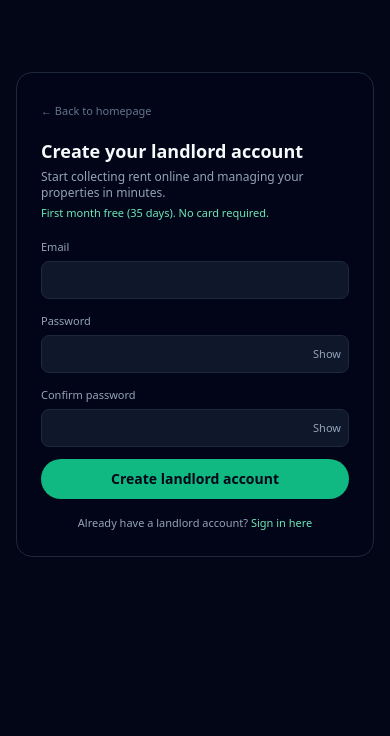
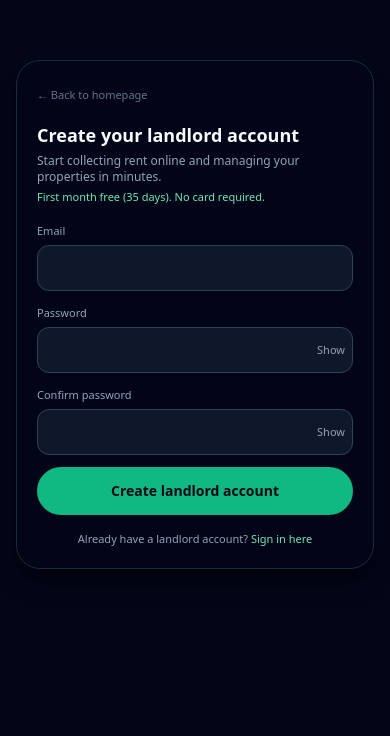
Before and after one commit to rentzentro/rentzentro-app, a Next.js app: page /landlord/signup in a window 390 px wide. Shown: the part 108-844 px from the top of the page. Built offline with nearby package versions, Linux system fonts and the light colour scheme; no server answers.

Commit message:
Improve mobile auth flow consistency across login/signup pages

```diff
--- a/app/globals.css
+++ b/app/globals.css
@@ -25,3 +25,25 @@ body {
     )
     rgb(var(--background-start-rgb));
 }
+
+@layer components {
+  .rz-auth-shell {
+    @apply min-h-screen bg-slate-950 px-4 py-6 text-slate-50 sm:px-5 sm:py-8;
+  }
+
+  .rz-auth-card {
+    @apply w-full max-w-md rounded-3xl border border-slate-800 bg-slate-950/80 p-5 shadow-xl shadow-black/35 sm:p-6;
+  }
+
+  .rz-field {
+    @apply w-full rounded-xl border border-slate-700 bg-slate-900 px-3 py-3 text-sm text-slate-50 outline-none transition focus:border-emerald-500 focus:ring-1 focus:ring-emerald-500;
+  }
+
+  .rz-btn-primary {
+    @apply inline-flex min-h-[48px] w-full items-center justify-center rounded-full bg-emerald-500 px-5 py-3 text-sm font-semibold text-slate-950 transition duration-200 hover:bg-emerald-400 active:scale-95 disabled:cursor-not-allowed disabled:opacity-60;
+  }
+
+  .rz-btn-secondary {
+    @apply inline-flex min-h-[48px] w-full items-center justify-center rounded-full border border-slate-700 bg-slate-900 px-5 py-3 text-sm font-semibold text-slate-100 transition duration-200 hover:border-slate-600 hover:bg-slate-800 active:scale-95 disabled:cursor-not-allowed disabled:opacity-60;
+  }
+}
--- a/app/landlord/login/page.tsx
+++ b/app/landlord/login/page.tsx
@@ -80,8 +80,8 @@ export default function LandlordLoginPage() {
   };
 
   return (
-    <div className="min-h-screen bg-slate-950 text-slate-50 flex items-center justify-center px-4">
-      <div className="w-full max-w-md rounded-2xl border border-slate-800 bg-slate-950/80 p-6 shadow-sm">
+    <div className="rz-auth-shell flex items-center justify-center">
+      <div className="rz-auth-card">
         <div className="mb-4">
           <Link
             href="/"
@@ -119,7 +119,7 @@ export default function LandlordLoginPage() {
                 autoComplete="email"
                 value={email}
                 onChange={(e) => setEmail(e.target.value)}
-              className="w-full rounded-lg border border-slate-800 bg-slate-900 px-3 py-2 text-sm text-slate-50 focus:ring-emerald-500"
+                className="rz-field"
               />
           </div>
 
@@ -133,7 +133,7 @@ export default function LandlordLoginPage() {
                 autoComplete="current-password"
                 value={password}
                 onChange={(e) => setPassword(e.target.value)}
-                className="w-full rounded-lg border border-slate-800 bg-slate-900 px-3 py-2 pr-16 text-sm text-slate-50 focus:ring-emerald-500"
+                className="rz-field pr-16"
               />
               <button
                 type="button"
@@ -159,7 +159,7 @@ export default function LandlordLoginPage() {
           <button
             type="submit"
             disabled={loading}
-            className="mt-3 w-full rounded-full bg-emerald-500 px-4 py-2.5 text-sm font-semibold text-slate-950 hover:bg-emerald-400 disabled:opacity-60"
+            className="rz-btn-primary mt-3"
           >
             {loading ? 'Signing in…' : 'Sign in as landlord'}
           </button>
--- a/app/landlord/signup/page.tsx
+++ b/app/landlord/signup/page.tsx
@@ -88,8 +88,8 @@ export default function LandlordSignupPage() {
   };
 
   return (
-    <div className="min-h-screen bg-slate-950 text-slate-50 flex items-center justify-center px-4">
-      <div className="w-full max-w-md rounded-2xl border border-slate-800 bg-slate-950/80 p-6 shadow-sm">
+    <div className="rz-auth-shell flex items-center justify-center">
+      <div className="rz-auth-card">
         <div className="mb-4">
           <Link href="/" className="text-[11px] text-slate-500 hover:text-emerald-400">
             ← Back to homepage
@@ -129,7 +129,7 @@ export default function LandlordSignupPage() {
                 autoComplete="email"
                 value={email}
                 onChange={(e) => setEmail(e.target.value)}
-              className="w-full rounded-lg border border-slate-800 bg-slate-900 px-3 py-2 text-sm text-slate-50 focus:ring-emerald-500"
+                className="rz-field"
                 required
               />
           </div>
@@ -142,7 +142,7 @@ export default function LandlordSignupPage() {
                 autoComplete="new-password"
                 value={password}
                 onChange={(e) => setPassword(e.target.value)}
-                className="w-full rounded-lg border border-slate-800 bg-slate-900 px-3 py-2 pr-16 text-sm text-slate-50 focus:ring-emerald-500"
+                className="rz-field pr-16"
                 required
               />
               <button
@@ -165,7 +165,7 @@ export default function LandlordSignupPage() {
                 autoComplete="new-password"
                 value={confirmPassword}
                 onChange={(e) => setConfirmPassword(e.target.value)}
-                className="w-full rounded-lg border border-slate-800 bg-slate-900 px-3 py-2 pr-16 text-sm text-slate-50 focus:ring-emerald-500"
+                className="rz-field pr-16"
                 required
               />
               <button
@@ -181,7 +181,7 @@ export default function LandlordSignupPage() {
           <button
             type="submit"
             disabled={loading}
-            className="mt-3 w-full rounded-full bg-emerald-500 px-4 py-2.5 text-sm font-semibold text-slate-950 hover:bg-emerald-400 disabled:opacity-60"
+            className="rz-btn-primary mt-3"
           >
             {loading ? 'Creating your account…' : 'Create landlord account'}
           </button>
--- a/app/login/page.tsx
+++ b/app/login/page.tsx
@@ -23,8 +23,8 @@ function LoginCard({
 }) {
   const buttonClass =
     accent === 'emerald'
-      ? 'bg-emerald-500 text-slate-950 hover:bg-emerald-400'
-      : 'border border-slate-700 bg-slate-900 text-slate-100 hover:bg-slate-800';
+      ? 'rz-btn-primary'
+      : 'rz-btn-secondary';
 
   return (
     <div className="rounded-3xl border border-slate-800 bg-slate-950/80 p-5 shadow-sm transition duration-300 hover:-translate-y-1 hover:border-emerald-500/20 hover:bg-slate-900/70">
@@ -33,7 +33,7 @@ function LoginCard({
 
       <Link
         href={href}
-        className={`mt-5 inline-flex min-h-[48px] w-full items-center justify-center rounded-full px-5 py-3 text-sm font-semibold transition duration-200 active:scale-95 ${buttonClass}`}
+        className={`mt-5 ${buttonClass}`}
       >
         {buttonText}
       </Link>
@@ -99,14 +99,14 @@ export default function LoginChooserPage() {
           <div className="mt-4 grid gap-3 sm:grid-cols-2">
             <Link
               href="/landlord/signup"
-              className="inline-flex min-h-[48px] items-center justify-center rounded-full bg-emerald-500 px-5 py-3 text-sm font-semibold text-slate-950 transition hover:bg-emerald-400 active:scale-95"
+              className="rz-btn-primary"
             >
               Create landlord account
             </Link>
 
             <Link
               href="/tenant/signup"
-              className="inline-flex min-h-[48px] items-center justify-center rounded-full border border-slate-700 bg-slate-900 px-5 py-3 text-sm font-semibold text-slate-100 transition hover:bg-slate-800 active:scale-95"
+              className="rz-btn-secondary"
             >
               Create tenant account
             </Link>
--- a/app/team/login/page.tsx
+++ b/app/team/login/page.tsx
@@ -56,7 +56,7 @@ export default function TeamLoginPage() {
   };
 
   return (
-    <main className="min-h-screen bg-slate-950 text-slate-50 px-4 py-6">
+    <main className="rz-auth-shell">
       <div className="mx-auto max-w-md space-y-6">
         {/* Header */}
         <header className="space-y-2">
@@ -102,7 +102,7 @@ export default function TeamLoginPage() {
                 type="email"
                 value={email}
                 onChange={(e) => setEmail(e.target.value)}
-                className="w-full rounded-md border border-slate-700 bg-slate-900 px-3 py-2 text-xs text-slate-50 placeholder:text-slate-500 focus:outline-none focus:ring-1 focus:ring-emerald-500"
+                className="rz-field text-xs placeholder:text-slate-500"
                 placeholder="name@example.com"
                 autoComplete="email"
                 required
@@ -117,7 +117,7 @@ export default function TeamLoginPage() {
                 type="password"
                 value={password}
                 onChange={(e) => setPassword(e.target.value)}
-                className="w-full rounded-md border border-slate-700 bg-slate-900 px-3 py-2 text-xs text-slate-50 placeholder:text-slate-500 focus:outline-none focus:ring-1 focus:ring-emerald-500"
+                className="rz-field text-xs placeholder:text-slate-500"
                 placeholder="Your RentZentro password"
                 autoComplete="current-password"
                 required
@@ -131,7 +131,7 @@ export default function TeamLoginPage() {
             <button
               type="submit"
               disabled={submitting}
-              className="mt-2 w-full rounded-full bg-emerald-500 px-4 py-2.5 text-xs font-semibold text-slate-950 hover:bg-emerald-400 disabled:cursor-not-allowed disabled:opacity-60"
+              className="rz-btn-primary mt-2 text-xs"
             >
               {submitting ? 'Signing you in…' : 'Sign in as team member'}
             </button>
--- a/app/tenant/login/page.tsx
+++ b/app/tenant/login/page.tsx
@@ -40,8 +40,8 @@ export default function TenantLoginPage() {
   };
 
   return (
-    <main className="min-h-screen bg-slate-950 text-slate-50 flex items-center justify-center px-4 py-6">
-      <div className="w-full max-w-md rounded-3xl border border-slate-800 bg-slate-950/80 p-6 shadow-xl shadow-black/40">
+    <main className="rz-auth-shell flex items-center justify-center">
+      <div className="rz-auth-card">
         <Link
           href="/"
           className="text-xs text-slate-400 hover:text-emerald-400"
@@ -77,7 +77,7 @@ export default function TenantLoginPage() {
                 required
                 value={email}
                 onChange={(e) => setEmail(e.target.value)}
-              className="w-full rounded-xl border border-slate-700 bg-slate-900 px-3 py-2 text-sm text-slate-50 outline-none focus:border-emerald-500 focus:ring-1 focus:ring-emerald-500"
+                className="rz-field"
                 placeholder="you@example.com"
               />
           </div>
@@ -96,7 +96,7 @@ export default function TenantLoginPage() {
                 required
                 value={password}
                 onChange={(e) => setPassword(e.target.value)}
-                className="w-full rounded-xl border border-slate-700 bg-slate-900 px-3 py-2 pr-10 text-sm text-slate-50 outline-none focus:border-emerald-500 focus:ring-1 focus:ring-emerald-500"
+                className="rz-field pr-12"
                 placeholder="Your password"
               />
               <button
@@ -112,7 +112,7 @@ export default function TenantLoginPage() {
           <button
             type="submit"
             disabled={loading}
-            className="w-full rounded-full bg-emerald-500 px-4 py-2 text-sm font-semibold text-slate-950 shadow-lg shadow-emerald-500/25 hover:bg-emerald-400 disabled:cursor-not-allowed disabled:opacity-70"
+            className="rz-btn-primary shadow-lg shadow-emerald-500/25"
           >
             {loading ? 'Signing in…' : 'Log in'}
           </button>
```
Also changed, not shown: app/tenant/signup/page.tsx (+7 -7 lines). Lines whose indentation alone changed are shown as unchanged.
